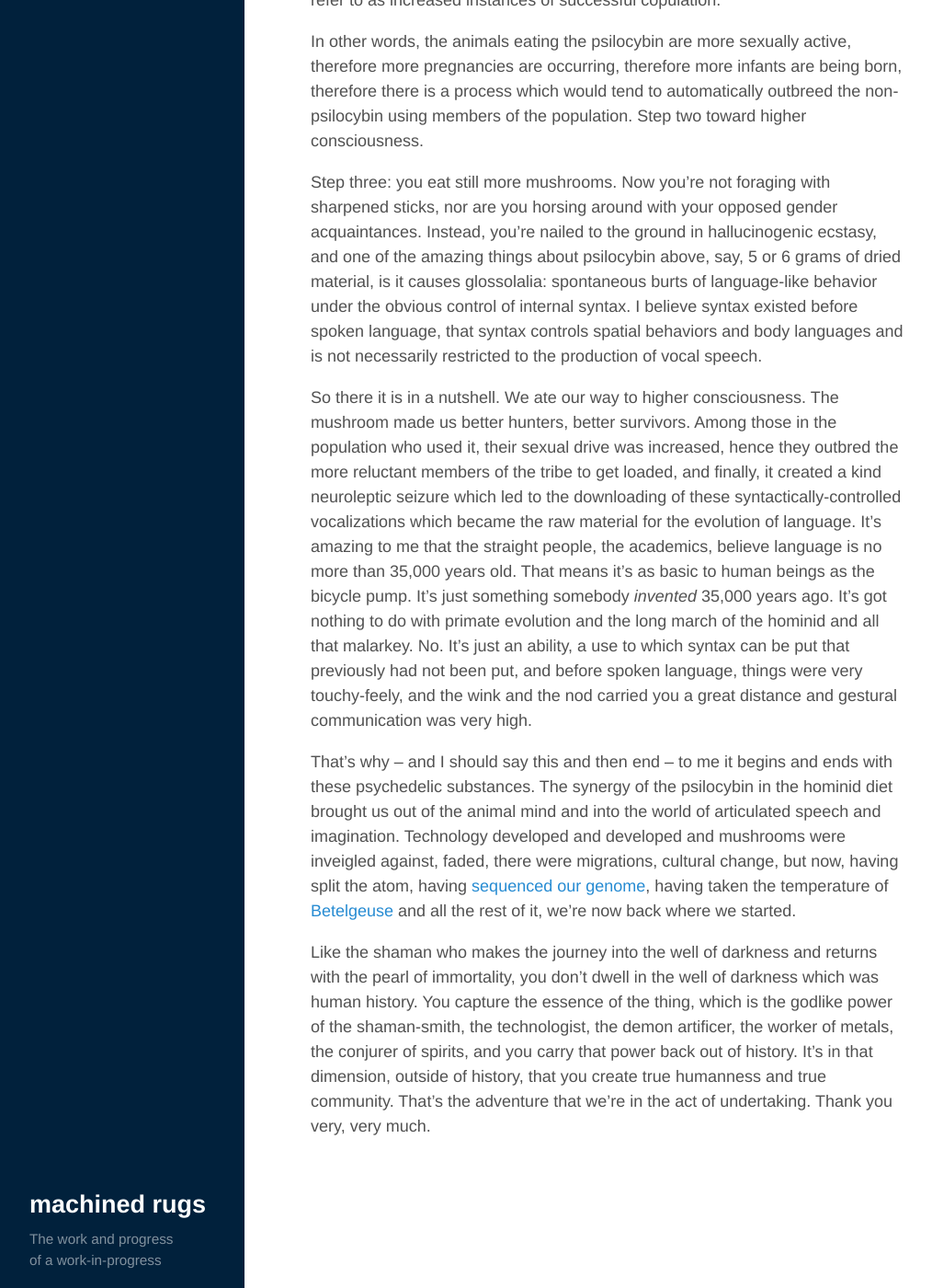
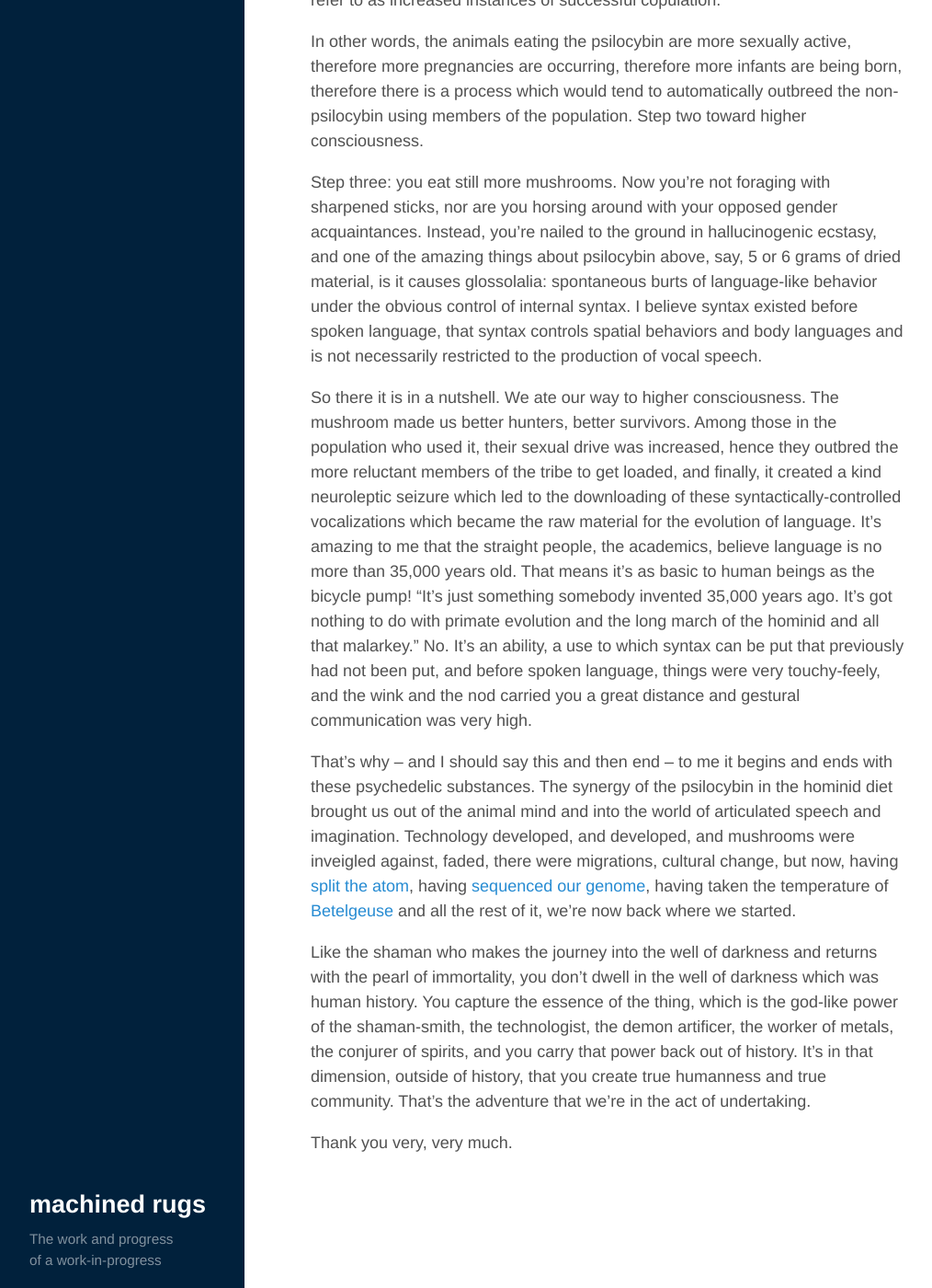
Before and after one commit to erdence/erdence.github.io, a Jekyll site: the page built from _posts/2015-10-29-mckenna-machines.markdown, in a window 1280 px wide and 1400 px high, scrolled down 20187 px. Shown: the whole window at 92% size, without its empty margins (4-1018 px from the left). Built offline with Jekyll 4.4.1, drawn with Linux system fonts in a browser that asks for light colours.

Commit message:
Update 2015-10-29-mckenna-machines.markdown

```diff
--- a/_posts/2015-10-29-mckenna-machines.markdown
+++ b/_posts/2015-10-29-mckenna-machines.markdown
@@ -201,8 +201,10 @@
 
 Step three: you eat still more mushrooms. Now you're not foraging with sharpened sticks, nor are you horsing around with your opposed gender acquaintances. Instead, you're nailed to the ground in hallucinogenic ecstasy, and one of the amazing things about psilocybin above, say, 5 or 6 grams of dried material, is it causes glossolalia: spontaneous burts of language-like behavior under the obvious control of internal syntax. I believe syntax existed before spoken language, that syntax controls spatial behaviors and body languages and is not necessarily restricted to the production of vocal speech.
 
-So there it is in a nutshell. We ate our way to higher consciousness. The mushroom made us better hunters, better survivors. Among those in the population who used it, their sexual drive was increased, hence they outbred the more reluctant members of the tribe to get loaded, and finally, it created a kind neuroleptic seizure which led to the downloading of these syntactically-controlled vocalizations which became the raw material for the evolution of language. It's amazing to me that the straight people, the academics, believe language is no more than 35,000 years old. That means it's as basic to human beings as the bicycle pump. It's just something somebody *invented* 35,000 years ago. It's got nothing to do with primate evolution and the long march of the hominid and all that malarkey. No. It's just an ability, a use to which syntax can be put that previously had not been put, and before spoken language, things were very touchy-feely, and the wink and the nod carried you a great distance and gestural communication was very high.
+So there it is in a nutshell. We ate our way to higher consciousness. The mushroom made us better hunters, better survivors. Among those in the population who used it, their sexual drive was increased, hence they outbred the more reluctant members of the tribe to get loaded, and finally, it created a kind neuroleptic seizure which led to the downloading of these syntactically-controlled vocalizations which became the raw material for the evolution of language. It's amazing to me that the straight people, the academics, believe language is no more than 35,000 years old. That means it's as basic to human beings as the bicycle pump! "It's just something somebody invented 35,000 years ago. It's got nothing to do with primate evolution and the long march of the hominid and all that malarkey." No. It's an ability, a use to which syntax can be put that previously had not been put, and before spoken language, things were very touchy-feely, and the wink and the nod carried you a great distance and gestural communication was very high.
 
-That's why -- and I should say this and then end -- to me it begins and ends with these psychedelic substances. The synergy of the psilocybin in the hominid diet brought us out of the animal mind and into the world of articulated speech and imagination. Technology developed and developed and mushrooms were inveigled against, faded, there were migrations, cultural change, but now, having split the atom, having [sequenced our genome](https://en.wikipedia.org/wiki/Whole_genome_sequencing), having taken the temperature of [Betelgeuse](https://en.wikipedia.org/wiki/Betelgeuse) and all the rest of it, we're now back where we started.
+That's why -- and I should say this and then end -- to me it begins and ends with these psychedelic substances. The synergy of the psilocybin in the hominid diet brought us out of the animal mind and into the world of articulated speech and imagination. Technology developed, and developed, and mushrooms were inveigled against, faded, there were migrations, cultural change, but now, having [split the atom](https://en.wikipedia.org/wiki/Nuclear_fission), having [sequenced our genome](https://en.wikipedia.org/wiki/Whole_genome_sequencing), having taken the temperature of [Betelgeuse](https://en.wikipedia.org/wiki/Betelgeuse) and all the rest of it, we're now back where we started.
 
-Like the shaman who makes the journey into the well of darkness and returns with the pearl of immortality, you don't dwell in the well of darkness which was human history. You capture the essence of the thing, which is the godlike power of the shaman-smith, the technologist, the demon artificer, the worker of metals, the conjurer of spirits, and you carry that power back out of history. It's in that dimension, outside of history, that you create true humanness and true community. That's the adventure that we're in the act of undertaking. Thank you very, very much.
+Like the shaman who makes the journey into the well of darkness and returns with the pearl of immortality, you don't dwell in the well of darkness which was human history. You capture the essence of the thing, which is the god-like power of the shaman-smith, the technologist, the demon artificer, the worker of metals, the conjurer of spirits, and you carry that power back out of history. It's in that dimension, outside of history, that you create true humanness and true community. That's the adventure that we're in the act of undertaking.
+
+Thank you very, very much.
```
